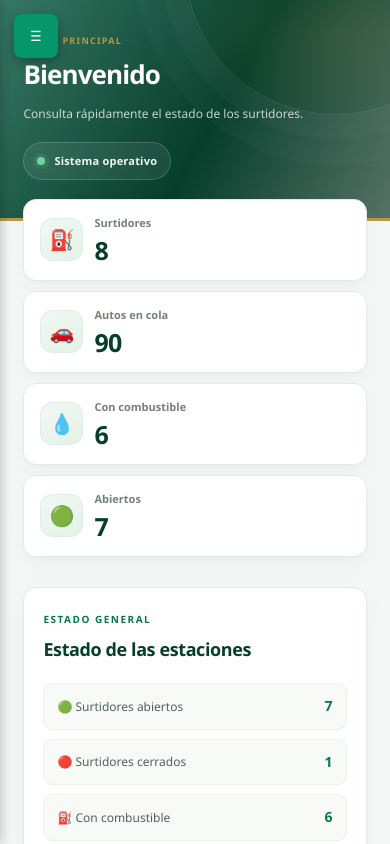
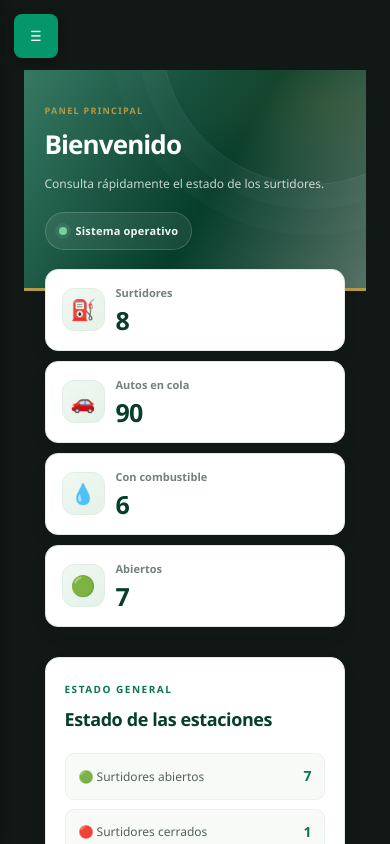
Before and after one commit to berna2rdrodolfaldo-hub/frontend, a React (Vite) app: page / in a window 390 px wide. Shown: the top 844 px of the page. Built offline with nearby package versions, Linux system fonts and the light colour scheme.

Commit message:
fix: corregir layout global eliminando espacios plomos y desalineación de barra

```diff
--- a/src/components/Sidebar.css
+++ b/src/components/Sidebar.css
@@ -496,3 +496,45 @@
     transform: translateX(0);
   }
 }
+/* Corrección global de maquetación */
+html, body, #root {
+  margin: 0;
+  padding: 0;
+  width: 100%;
+  min-height: 100vh;
+  background-color: #121816; /* Mismo tono oscuro del tema */
+  box-sizing: border-box;
+}
+
+/* Layout flex principal */
+.admin-layout,
+.dashboard {
+  display: flex !important;
+  width: 100% !important;
+  min-height: 100vh !important;
+  margin: 0 !important;
+  padding: 0 !important;
+  background-color: #121816 !important;
+}
+
+/* Contenido principal flexible */
+.admin-main-content,
+.dashboard-content,
+main {
+  flex: 1 !important;
+  width: calc(100% - 260px) !important;
+  min-width: 0 !important;
+  margin: 0 !important;
+  padding: 24px !important;
+  box-sizing: border-box !important;
+}
+
+/* Ajustes responsive para celulares */
+@media (max-width: 768px) {
+  .admin-main-content,
+  .dashboard-content,
+  main {
+    width: 100% !important;
+    padding-top: 70px !important;
+  }
+}
--- a/src/pages/auth/admin/AdminPage.tsx
+++ b/src/pages/auth/admin/AdminPage.tsx
@@ -244,6 +244,12 @@ function AdminPage() {
                   : " Tienes control total de precios, estado y gestión de empleados."}
               </p>
             </div>
+                       <div className="admin-layout">
+                       <Sidebar />
+                        <main className="admin-main-content">
+                     {/* Contenido del Panel Admin */}
+           </main>
+                  </div>
 
             {/* MÉTRICAS */}
             <div className="admin-metrics-group">
--- a/src/pages/auth/developer/DeveloperPage.tsx
+++ b/src/pages/auth/developer/DeveloperPage.tsx
@@ -122,6 +122,12 @@ function DeveloperPage() {
             <p>Crea nuevos usuarios o concede/revoca rangos de Dueño/Administrador.</p>
           </div>
         </header>
+             <div className="admin-layout">
+                        <Sidebar />
+                         <main className="admin-main-content">
+                  {/* Contenido del Módulo Dev */}
+                 </main>
+                 </div>
 
         {/* FORMULARIO PARA CREAR USUARIO */}
         <section className="admin-profile-card" style={{ marginTop: "20px" }}>
```
